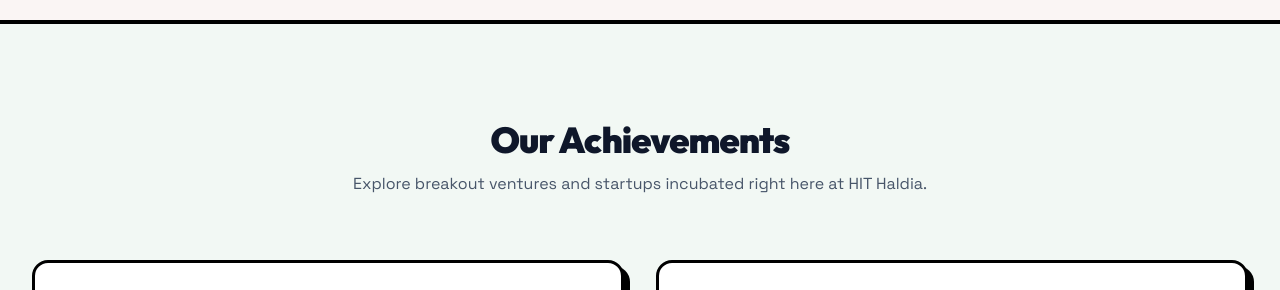
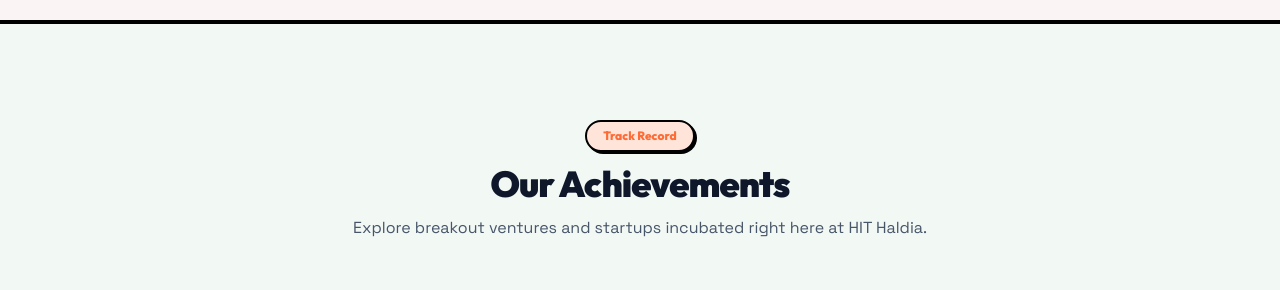
Before and after one commit to sayanjc3639q/ecellui26, a Next.js app: page / in a window 1280 px wide. Shown: the part 1280-1570 px from the top of the page. Built offline with nearby package versions, Linux system fonts and the light colour scheme; grey boxes are pictures that could not be loaded.

Commit message:
Fix SectionHeader badge type prop and verify clean next build

```diff
--- a/src/components/common/SectionHeader.tsx
+++ b/src/components/common/SectionHeader.tsx
@@ -3,6 +3,7 @@
 import React from 'react';
 
 interface SectionHeaderProps {
+  badge?: string;
   badgeText?: string;
   title: string;
   subtitle?: string;
@@ -10,16 +11,19 @@ interface SectionHeaderProps {
 }
 
 export const SectionHeader: React.FC<SectionHeaderProps> = ({
+  badge,
   badgeText,
   title,
   subtitle,
   centered = true,
 }) => {
+  const displayBadge = badge || badgeText;
+
   return (
     <div className={`mb-12 ${centered ? 'text-center' : 'text-left'}`}>
-      {badgeText && (
+      {displayBadge && (
         <span className="inline-block bg-peach dark:bg-slate-800 text-primary font-display font-extrabold text-xs px-4 py-1.5 rounded-full border-2 border-black dark:border-white shadow-[2px_2px_0px_0px_#000] dark:shadow-[2px_2px_0px_0px_#fff] mb-3">
-          {badgeText}
+          {displayBadge}
         </span>
       )}
       <h2 className="font-display font-black text-3xl sm:text-4xl text-slate-900 dark:text-white tracking-tight">
```
